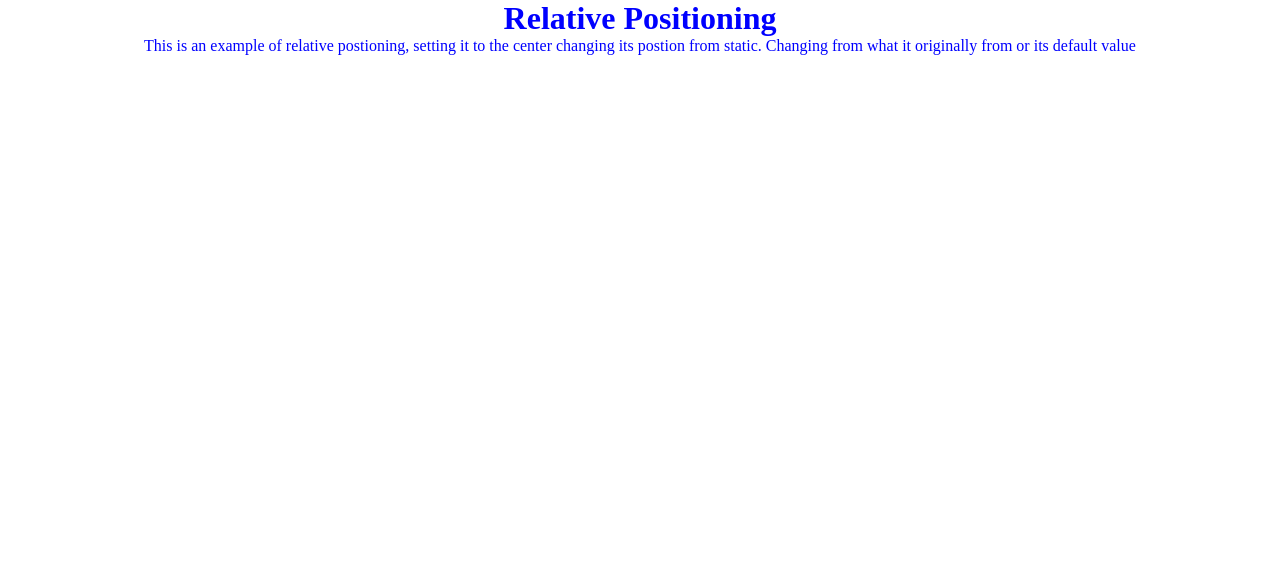
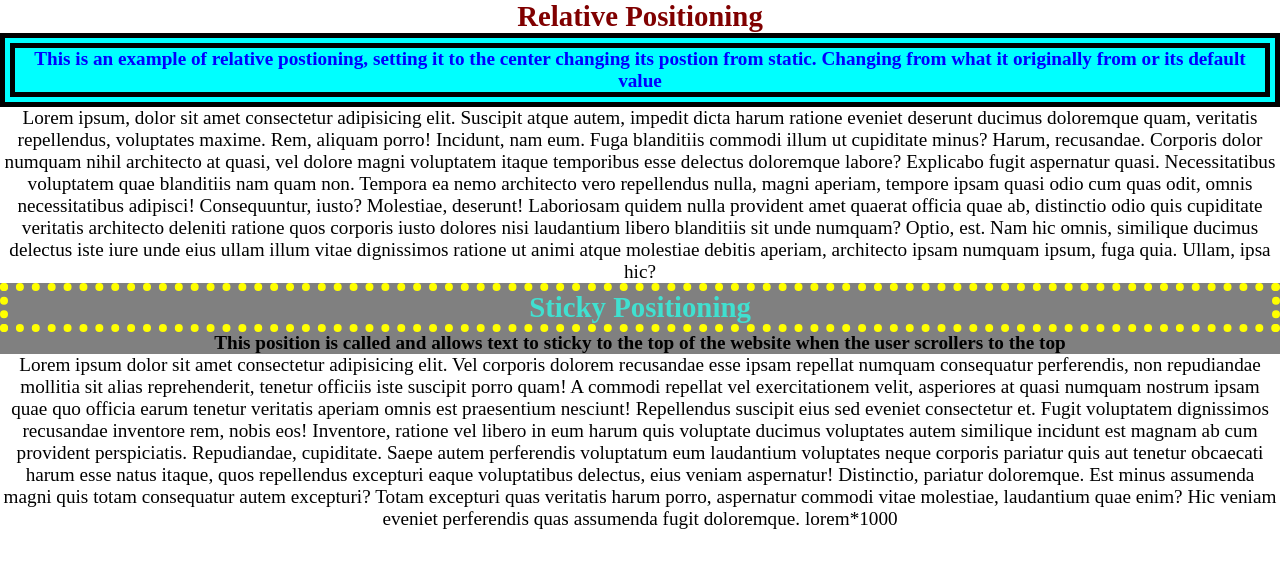
Before and after one commit to Muttaqeen-Slamat/PositionExample, a plain HTML site: page index.html in a window 1280 px wide. Drawn offline with Linux system fonts and the light colour scheme.

Commit message:
sticky done

```diff
--- a/css/styles.css
+++ b/css/styles.css
@@ -6,7 +6,41 @@
     box-sizing: border-box;
 }
 
-h1,p{
+body{
+    text-align: center;
+    color: maroon;
+    font-size: 1.2rem;
+}
+
+div{
+    color: black;
+}
+
+h2{
+    position: relative;
+    border: 15px double black;
     text-align: center;
     color: blue;
+    background-color: aqua;
 }
+
+#box1{
+    position: relative;
+    border: 15px double black;
+    text-align: center;
+    color: blue;
+    background-color: aqua;
+}
+
+#box2 {
+    position: sticky;
+    top: 0;
+    background-color: grey;
+}
+
+h2{
+
+    border: 8px dotted yellow;
+    color: turquoise;
+    background-color: grey;
+}
--- a/index.html
+++ b/index.html
@@ -9,9 +9,35 @@
 <body>
 
 <header>
+<section>
     <h1>Relative Positioning</h1>
-    <p>This is an example of relative postioning, setting it to the center changing its postion from static. Changing from what it originally from or its default value</p>
+    <div id="box1"><p><b>This is an example of relative postioning, setting it to the center changing its postion from static. Changing from what it originally from or its default value</b></p></div>
+    <div>
+        Lorem ipsum, dolor sit amet consectetur adipisicing elit. Suscipit atque autem, impedit dicta harum ratione eveniet deserunt ducimus doloremque quam, veritatis repellendus, voluptates maxime. Rem, aliquam porro! Incidunt, nam eum.
+        Fuga blanditiis commodi illum ut cupiditate minus? Harum, recusandae. Corporis dolor numquam nihil architecto at quasi, vel dolore magni voluptatem itaque temporibus esse delectus doloremque labore? Explicabo fugit aspernatur quasi.
+        Necessitatibus voluptatem quae blanditiis nam quam non. Tempora ea nemo architecto vero repellendus nulla, magni aperiam, tempore ipsam quasi odio cum quas odit, omnis necessitatibus adipisci! Consequuntur, iusto? Molestiae, deserunt!
+        Laboriosam quidem nulla provident amet quaerat officia quae ab, distinctio odio quis cupiditate veritatis architecto deleniti ratione quos corporis iusto dolores nisi laudantium libero blanditiis sit unde numquam? Optio, est.
+        Nam hic omnis, similique ducimus delectus iste iure unde eius ullam illum vitae dignissimos ratione ut animi atque molestiae debitis aperiam, architecto ipsam numquam ipsum, fuga quia. Ullam, ipsa hic?
+    </div>
+</section>
 </header>
+
+<section >
+    <h2>Sticky Positioning</h2>
+    <div id="box2">
+        <p><b>This position is called and allows text to sticky to the top of the website when the user scrollers to the top</b></p>
+    </div>
+    <div>
+        <p>
+            Lorem ipsum dolor sit amet consectetur adipisicing elit. Vel corporis dolorem recusandae esse ipsam repellat numquam consequatur perferendis, non repudiandae mollitia sit alias reprehenderit, tenetur officiis iste suscipit porro quam!
+            A commodi repellat vel exercitationem velit, asperiores at quasi numquam nostrum ipsam quae quo officia earum tenetur veritatis aperiam omnis est praesentium nesciunt! Repellendus suscipit eius sed eveniet consectetur et.
+            Fugit voluptatem dignissimos recusandae inventore rem, nobis eos! Inventore, ratione vel libero in eum harum quis voluptate ducimus voluptates autem similique incidunt est magnam ab cum provident perspiciatis. Repudiandae, cupiditate.
+            Saepe autem perferendis voluptatum eum laudantium voluptates neque corporis pariatur quis aut tenetur obcaecati harum esse natus itaque, quos repellendus excepturi eaque voluptatibus delectus, eius veniam aspernatur! Distinctio, pariatur doloremque.
+            Est minus assumenda magni quis totam consequatur autem excepturi? Totam excepturi quas veritatis harum porro, aspernatur commodi vitae molestiae, laudantium quae enim? Hic veniam eveniet perferendis quas assumenda fugit doloremque.
+            lorem*1000
+        </p>
+    </div>
+</section>
 
 </body>
 </html>
```
